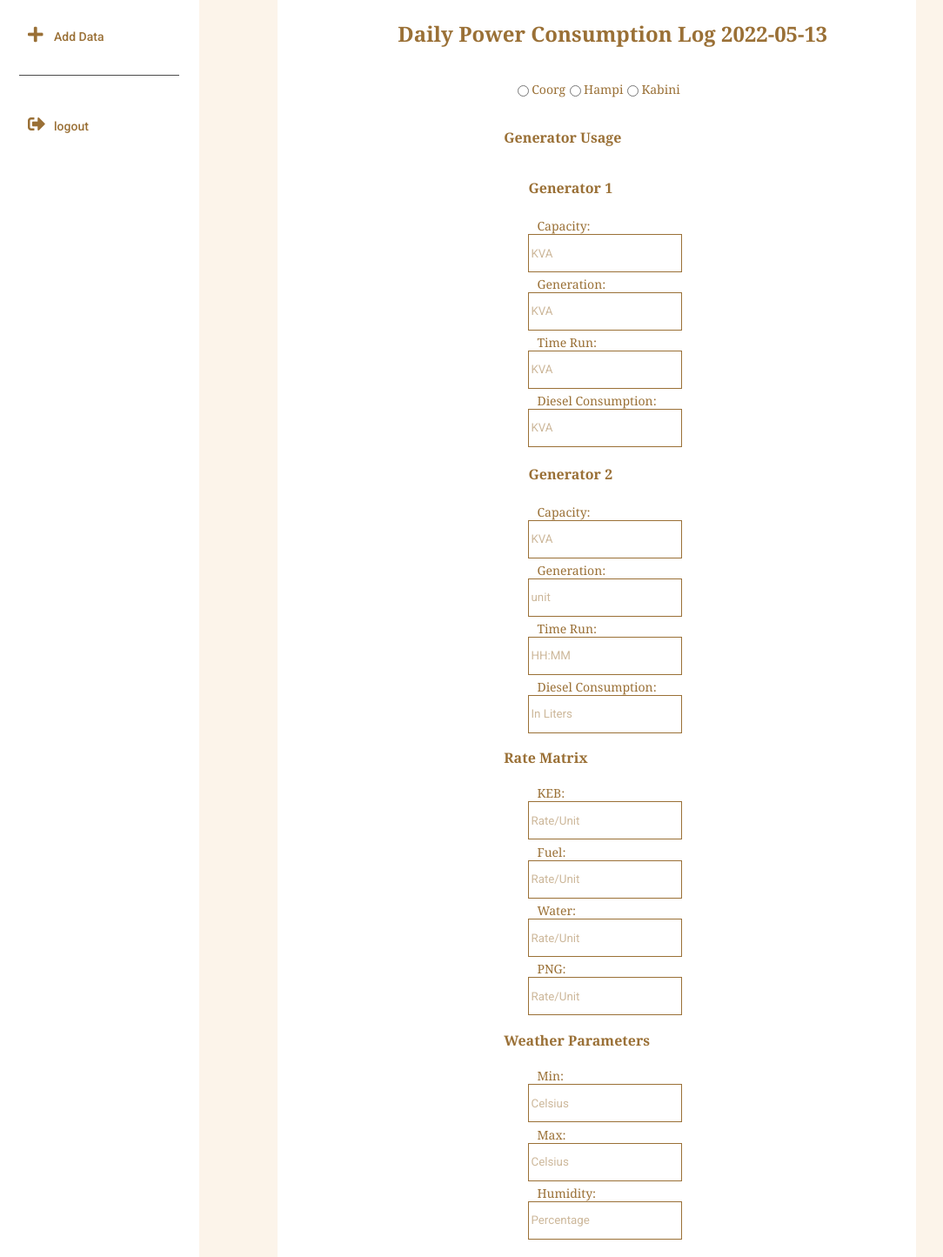
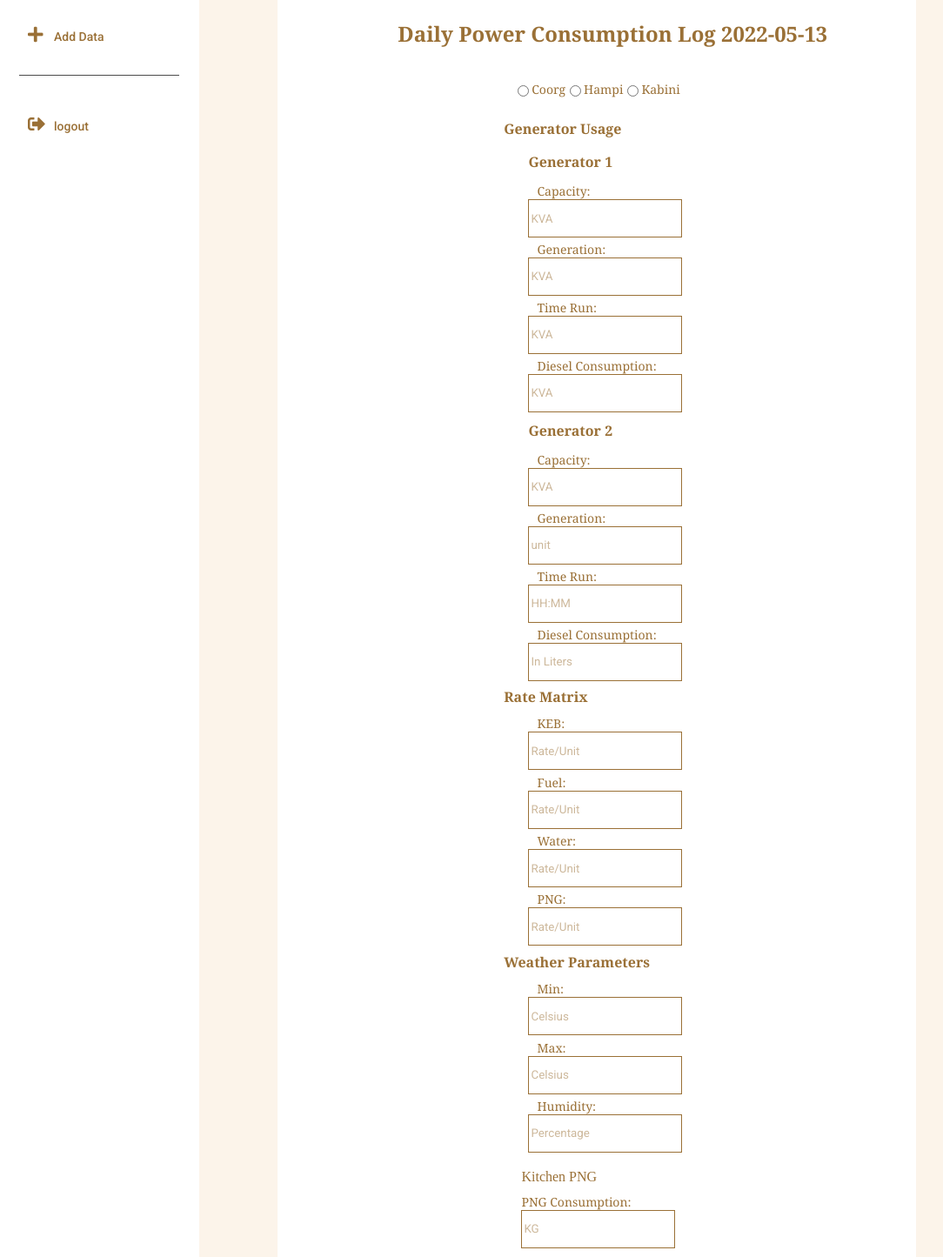
Before and after one commit to codeR49/EMS_CLIENT, a React (Create React App) app: page /engineer/form in a window 1280 px wide. Shown: the part 120-1565 px from the top of the page at 87% size, without its empty margins (1-1085 px from the left). Built offline with nearby package versions, Linux system fonts and the light colour scheme; sample sign-in values are in the browser's storage.

Commit message:
font changes in ui

```diff
--- a/src/Page/form/Form.css
+++ b/src/Page/form/Form.css
@@ -41,7 +41,7 @@
 
     .subtitle1{
     text-align: center;
-    font: normal normal bold 28px/42px Georgia;
+    font: normal normal bold 20px Georgia;
     letter-spacing: 0px;
     color: #9A7036;
     opacity: 1;
@@ -50,7 +50,7 @@
 
     .generator1{
 
-    font: normal normal bold 20px/42px Georgia;
+    font: normal normal bold 15px Georgia;
     letter-spacing: 0px;
     color: #9A7036;
     opacity: 1;
@@ -76,7 +76,7 @@
         background: #FFFFFF 0% 0% no-repeat padding-box;
         border: 1px solid #9A7036;
         opacity: 1;
-        color: #CDB89B;
+        color:black;
 
         }
     .capacityinput1{
@@ -85,7 +85,8 @@
     background: #FFFFFF 0% 0% no-repeat padding-box;
     border: 1px solid #9A7036;
     opacity: 1;
-    color: #CDB89B;
+    color: black;
+
 
     }
     .inputlablegenerator{
@@ -98,7 +99,7 @@
 
     .rate1{
 
-    font: normal normal bold 28px/42px Georgia;
+    font: normal normal bold 20px Georgia;
     letter-spacing: 0px;
     color: #9A7036;
     opacity: 1;
@@ -125,7 +126,7 @@
     }
 
     .weather1{
-    font: normal normal bold 28px/42px Georgia;
+    font: normal normal bold 20px Georgia;
     letter-spacing: 0px;
     color: #9A7036;
     opacity: 1;
@@ -231,7 +232,7 @@
     .lastdivheading{
         font-size: x-large;
         margin-bottom: 23px;
-    font: normal normal bold  Georgia;
+    font:  20px normal normal bold  Georgia;
     letter-spacing: 0px;
     color: #9A7036;
     opacity: 1;
```
